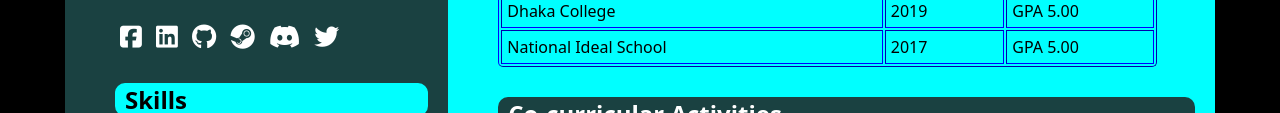
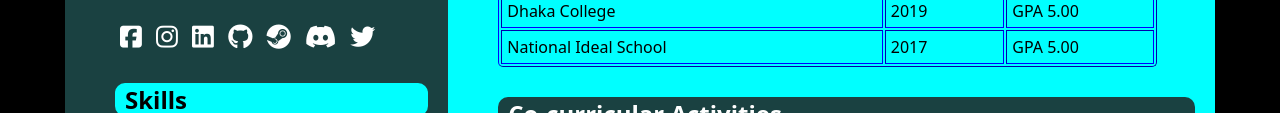
Before and after one commit to SumitDas44/CV_project_3.1, a plain HTML site: page index.html in a window 1280 px wide. Shown: the part 418-531 px from the top of the page. Drawn offline with Linux system fonts and the light colour scheme.

Commit message:
CV Project completed

```diff
--- a/index.html
+++ b/index.html
@@ -22,6 +22,7 @@
                 <p><i class="fa-sharp fa-solid fa-location-dot"></i>&ensp;Dhaka, Bangladesh</p><br>
 
                     <a class="links" href="https://www.facebook.com/Mar4KoV/" target="_blank"><i class="fa-brands fa-square-facebook"></i></a>
+                    <a class="links" href="https://www.instagram.com/su._.mit_____/" target="_blank"><i class="fa-brands fa-instagram"></i></a>
                     <a class="links" href="https://www.linkedin.com/in/sumitdas77/" target="_blank"><i class="fa-brands fa-linkedin"></i></a>
                     <a class="links" href="https://github.com/SumitDas44" target="_blank"><i class="fa-brands fa-github"></i></a>
                     <a class="links" href="https://steamcommunity.com" target="_blank"><i class="fa-brands fa-steam"></i></a>
```
